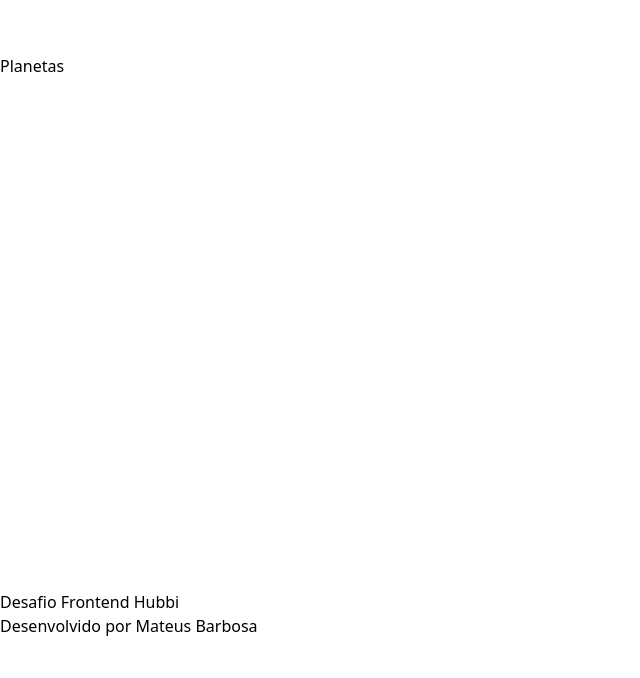
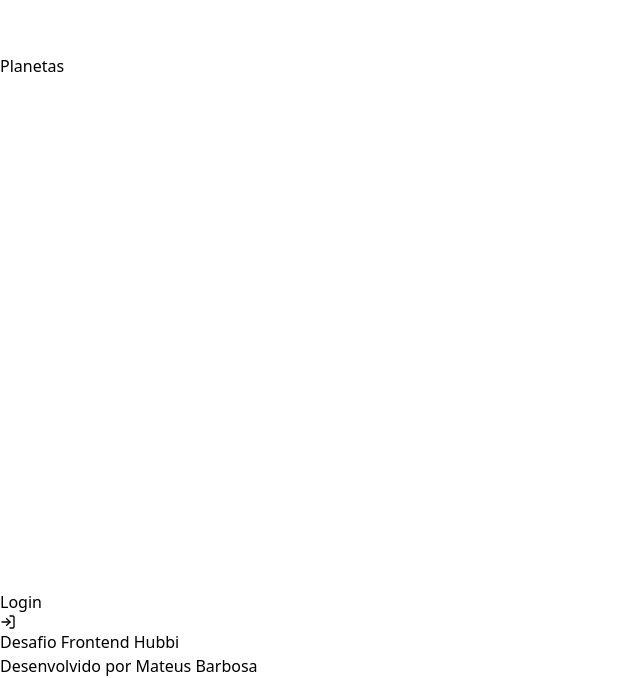
Before and after one commit to mteusbarbosa/desafio-hubbi, a React (Vite) app: page / in a window 1280 px wide. Shown: the part 2372-3050 px from the top of the page, without its empty margins (0-640 px from the left). Before the commit the page ends 3010 px from the top, so only its background shows below. Built offline with nearby package versions, Linux system fonts and the light colour scheme.

Commit message:
build: Instalação do React Icons

```diff
--- a/package.json
+++ b/package.json
@@ -13,6 +13,7 @@
     "axios": "^1.7.2",
     "react": "^18.3.1",
     "react-dom": "^18.3.1",
+    "react-icons": "^5.2.1",
     "react-router-dom": "^6.25.1"
   },
   "devDependencies": {
--- a/src/Components/Navbar.tsx
+++ b/src/Components/Navbar.tsx
@@ -3,6 +3,7 @@ import planetas from "../assets/planets.svg"
 import sabres from "../assets/sabres.svg"
 import naves from "../assets/starships.svg"
 import veiculos from "../assets/vehicles.svg"
+import { FiLogIn } from "react-icons/fi"
 
 export default function Navbar() {
     return (
@@ -33,6 +34,12 @@ export default function Navbar() {
                         <img src={planetas} alt="Sabre" className="w-10 h-10 ml-2" />
                     </Link>
                 </li>
+                <li className="mt-10 flex items-center self-end">
+                    <Link to="/login" className="flex items-center w-full p-2 hover:bg-gray-700 rounded cursor-pointer">
+                        <span className="flex-1">Login</span>
+                        <FiLogIn className="w-10 h-10 ml-2" />
+                    </Link>
+                </li>
             </ul>
         </nav>
     )
```
Also changed, not shown: 1 other file (tests, documents, lock files or other folders).
